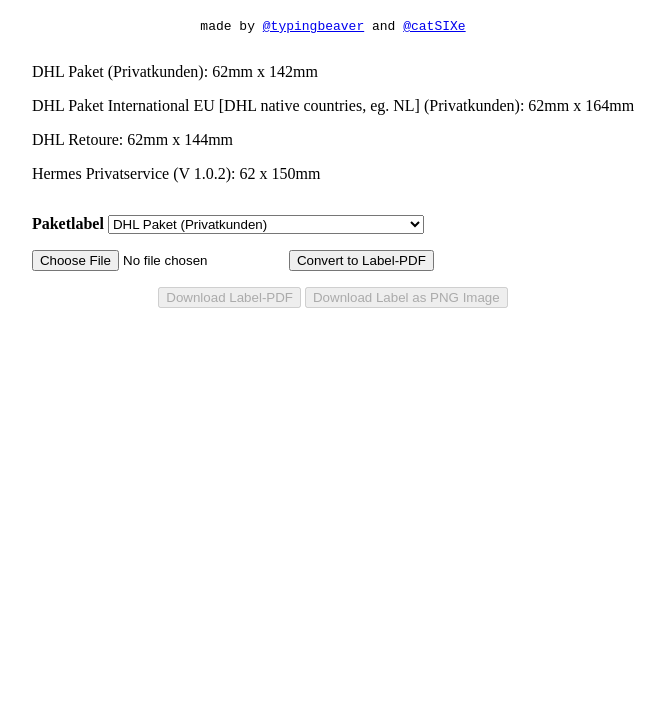
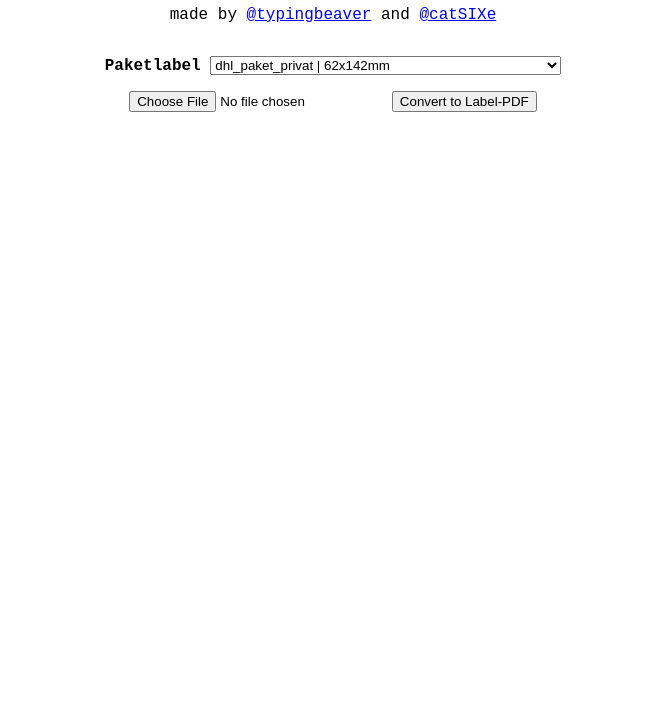
Before and after one commit to typingbeaver/snake-label, a website: page index.html in a window 1280 px wide. Shown: the part 82-800 px from the top of the page, without its empty margins (307-972 px from the left). Drawn offline with Linux system fonts and the light colour scheme.

Commit message:
Update page

```diff
--- a/index.html
+++ b/index.html
@@ -13,37 +13,34 @@
     <script src="dist/app.js" defer></script>
 </head>
 
-<body style="display: flex; flex-direction: column; align-items: center;">
+<body style="display: flex; flex-direction: column; align-items: center; font-family: 'Fira Mono', monospace;">
     <h1>snake_label</h1>
-    <p style="font-family: monospace;">
-        made by <a href="https://github.com/typingbeaver">@typingbeaver</a> and <a
-            href="https://github.com/cheetahdotcat">@catSIXe</a>
-    </p>
-    <div style="display: flex; flex-direction: column; gap: 1em;">
-        <div>
-            <p>DHL Paket (Privatkunden): 62mm x 142mm</p>
-            <p>DHL Paket International EU [DHL native countries, eg. NL] (Privatkunden): 62mm x 164mm</p>
-            <p>DHL Retoure: 62mm x 144mm</p>
-            <p>Hermes Privatservice (V 1.0.2): 62 x 150mm</p>
+    <div style="margin-bottom: 2rem;">
+        made by <a href="https://github.com/typingbeaver">@typingbeaver</a> and
+        <a href="https://github.com/cheetahdotcat">@catSIXe</a>
     </div>
-        <div>
     <div style="margin-bottom: 1em;">
         <label for="label-type"><strong>Paketlabel</strong></label>
         <select id="label-type">
-                    <option value="dhl-privat">DHL Paket (Privatkunden)</option>
-                    <option value="dhl-privat-international">DHL International EU [DHL native] (Privatkunden)</option>
-                    <option value="dhl-retoure">DHL Retoure</option>
-                    <option value="hermes-privat-v102">Hermes Privatservice (V 1.0.2)</option>
+            <optgroup label="dhl">
+                <option value="dhl-privat">dhl_paket_privat | 62x142mm</option>
+                <option value="dhl-privat-international">dhl_international_eu_privat [DHL native] | 62x164mm
+                </option>
+                <option value="dhl-retoure">dhl_retoure | 62x144mm</option>
+            </optgroup>
+            <optgroup label="hermes">
+                <option value="hermes-privat-v102">hermes_privat (V 1.0.2) | 62x150mm</option>
+            </optgroup>
         </select>
     </div>
+    <div>
         <input type="file" id="file-input" accept="application/pdf">
         <button id="convertLabel">Convert to Label-PDF</button>
-        </div>
     </div>
     <div>
         <img id="view" style="padding: 12px 36px; border: 1px solid black; margin-top: 1em;" hidden />
     </div>
-    <div style="margin-top: 1em;">
+    <div id="buttons" style="margin-top: 1em;" hidden>
         <button id="downloadLabel" disabled>Download Label-PDF</button>
         <button id="downloadLabelIMG" disabled>Download Label as PNG Image</button>
     </div>
--- a/src/crop.js
+++ b/src/crop.js
@@ -111,14 +111,12 @@
 
         // show label
         viewImg.src = outputCanvas.toDataURL();
-        viewImg.hidden = true;
-        downloadLabel.disabled = downloadLabelIMG.disabled = true;
+        viewImg.hidden = buttons.hidden = true;
         outputCanvas.toBlob((blob) => {
             const reader = new FileReader();
             reader.addEventListener('loadend', () => {
                 labelArrayBuffer = reader.result;
-                viewImg.hidden = false;
-                downloadLabel.disabled = downloadLabelIMG.disabled = false;
+                viewImg.hidden = buttons.hidden = false;
             });
             reader.readAsArrayBuffer(blob);
         }, 'image/png');
```
Also changed, not shown: dist/app.js. Lines whose indentation alone changed are shown as unchanged.
